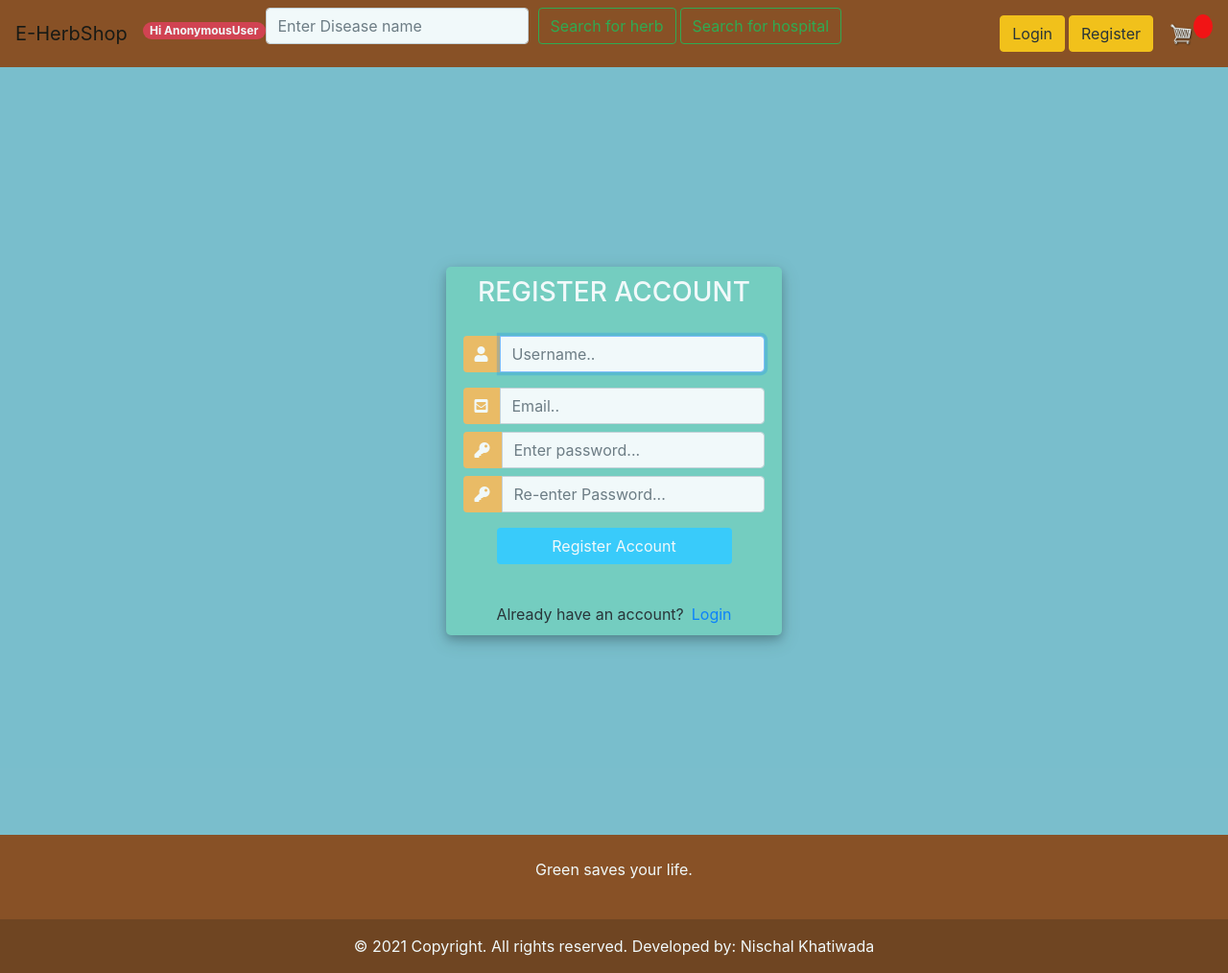
After one commit to bhattaraigirija/djangoProject2, a Django app: page /register/ in a window 1280 px wide. The commit adds this page. Shown: the whole page at 96% size. Run offline with Django 3.2, Linux system fonts and the light colour scheme; some libraries are stand-ins or nearby versions.

Commit message:
In this upadate, we've added checkout page along with paypal integration. We've also created a login/register system.

```diff
--- a/store/Templates/store/cart.html
+++ b/store/Templates/store/cart.html
@@ -12,7 +12,7 @@
                 <tr>
                     <th><h5>Items: <strong>{{ order.get_cart_item }}</strong></h5></th>
                     <th><h5>Total: <strong>${{ order.get_cart_total }}</strong></h5></th>
-                    <th><a style="float: right;margin: 5px;" class="btn btn-success" href="">Checkout</a>
+                    <th><a style="float: right;margin: 5px;" class="btn btn-success" href="{%url 'checkout'%}">Checkout</a>
                     </th>
                 </tr>
             </table>
--- a/store/Templates/store/main.html
+++ b/store/Templates/store/main.html
@@ -37,6 +37,16 @@
 
         </ul>
         <div id="log" class="form-inline my-2 my-lg-0">
+
+            {% if request.user.is_authenticated %}
+            <a href="{% url 'logout' %}" class="btn btn-warning">Logout</a>
+            {% if request.user.is_superuser %}
+            <a href="" class="btn btn-warning">Admin mode</a>
+            {% endif %}
+            {% else %}
+            <a href="{% url 'login' %}" class="btn btn-warning">Login</a>
+            <a href="{% url 'register' %}" class="btn btn-warning">Register</a>
+            {% endif %}
 
 
             <a href="{% url 'cart' %}">
--- /dev/null
+++ b/store/Templates/store/register.html
@@ -0,0 +1,153 @@
+{% extends 'store/main.html' %}
+{% load static %}
+{% block content %}
+<html>
+
+<head>
+    <title>Login</title>
+    <link rel="stylesheet" href="https://stackpath.bootstrapcdn.com/bootstrap/4.1.3/css/bootstrap.min.css"
+          integrity="sha384-MCw98/SFnGE8fJT3GXwEOngsV7Zt27NXFoaoApmYm81iuXoPkFOJwJ8ERdknLPMO" crossorigin="anonymous">
+    <script src="https://ajax.googleapis.com/ajax/libs/jquery/3.3.1/jquery.min.js"></script>
+    <link rel="stylesheet" href="https://use.fontawesome.com/releases/v5.6.1/css/all.css"
+          integrity="sha384-gfdkjb5BdAXd+lj+gudLWI+BXq4IuLW5IT+brZEZsLFm++aCMlF1V92rMkPaX4PP" crossorigin="anonymous">
+
+    <style>
+        body,
+        html {
+            margin: 0;
+            padding: 0;
+            height: 100%;
+            background: #7abecc !important;
+        }
+
+        .user_card {
+            width: 350px;
+            margin-top: auto;
+            margin-bottom: auto;
+            background: #74cfbf;
+            position: relative;
+            display: flex;
+            justify-content: center;
+            flex-direction: column;
+            padding: 10px;
+            box-shadow: 0 4px 8px 0 rgba(0, 0, 0, 0.2), 0 6px 20px 0 rgba(0, 0, 0, 0.19);
+            -webkit-box-shadow: 0 4px 8px 0 rgba(0, 0, 0, 0.2), 0 6px 20px 0 rgba(0, 0, 0, 0.19);
+            -moz-box-shadow: 0 4px 8px 0 rgba(0, 0, 0, 0.2), 0 6px 20px 0 rgba(0, 0, 0, 0.19);
+            border-radius: 5px;
+
+        }
+
+        .form_container {
+            margin-top: 20px;
+        }
+
+        #form-title {
+            color: #fff;
+        }
+
+        .login_btn {
+            width: 100%;
+            background: #33ccff !important;
+            color: white !important;
+        }
+
+        .login_btn:focus {
+            box-shadow: none !important;
+            outline: 0px !important;
+        }
+
+        .login_container {
+            padding: 0 2rem;
+        }
+
+        .input-group-text {
+            background: #f7ba5b !important;
+            color: white !important;
+            border: 0 !important;
+            border-radius: 0.25rem 0 0 0.25rem !important;
+        }
+
+        .input_user,
+        .input_pass:focus {
+            box-shadow: none !important;
+            outline: 0px !important;
+        }
+
+    </style>
+
+</head>
+<body>
+<div class="container h-100">
+    <div class="d-flex justify-content-center h-100">
+        <div class="user_card">
+            <div class="d-flex justify-content-center">
+                <h3 id="form-title">REGISTER ACCOUNT</h3>
+            </div>
+            <div class="d-flex justify-content-center form_container">
+
+                <form method="POST" action="">
+                    {% csrf_token %}
+                    <div class="input-group mb-3">
+                        <div class="input-group-append">
+                            <span class="input-group-text"><i class="fas fa-user"></i></span>
+                        </div>
+                        {{form.username}}
+                    </div>
+                    <div class="input-group mb-2">
+                        <div class="input-group-append">
+                            <span class="input-group-text"><i class="fas fa-envelope-square"></i></span>
+                        </div>
+                        {{form.email}}
+                    </div>
+                    <div class="input-group mb-2">
+                        <div class="input-group-append">
+                            <span class="input-group-text"><i class="fas fa-key"></i></span>
+                        </div>
+                        {{form.password1}}
+                    </div>
+                    <div class="input-group mb-2">
+                        <div class="input-group-append">
+                            <span class="input-group-text"><i class="fas fa-key"></i></span>
+                        </div>
+                        {{form.password2}}
+                    </div>
+
+
+                    <div class="d-flex justify-content-center mt-3 login_container">
+                        <input class="btn login_btn" type="submit" value="Register Account">
+                    </div>
+
+                </form>
+            </div>
+
+            {{form.errors}}
+
+            <div class="mt-4">
+                <div class="d-flex justify-content-center links">
+                    Already have an account? <a href="{% url 'login' %}" class="ml-2">Login</a>
+                </div>
+            </div>
+        </div>
+    </div>
+</div>
+<script>
+    /* Because i didnt set placeholder values in forms.py they will be set here using vanilla Javascript
+//We start indexing at one because CSRF_token is considered and input field
+*/
+
+    //Query All input fields
+    var form_fields = document.getElementsByTagName('input')
+    form_fields[2].placeholder = 'Username..';
+    form_fields[3].placeholder = 'Email..';
+    form_fields[4].placeholder = 'Enter password...';
+    form_fields[5].placeholder = 'Re-enter Password...';
+
+
+    for (var field in form_fields) {
+        form_fields[field].className += ' form-control'
+    }
+</script>
+</body>
+</html>
+
+{% endblock content %}
--- /dev/null
+++ b/store/forms.py
@@ -0,0 +1,10 @@
+from django.forms import ModelForm
+from django.contrib.auth.forms import UserCreationForm
+from django.contrib.auth.models import User
+from django import forms
+
+
+class CreateUserForm(UserCreationForm):
+    class Meta:
+        model = User
+        fields = ['username', 'email', 'password1', 'password2']
--- a/store/urls.py
+++ b/store/urls.py
@@ -4,5 +4,11 @@ from . import views
 urlpatterns = [
     path('', views.store, name='store'),
     path('cart/', views.cart, name='cart'),
-    path('update_item/', views.updateItem, name='update_item')
+    path('update_item/', views.updateItem, name='update_item'),
+    path('checkout/', views.checkout, name='checkout'),
+    path('processOrder/', views.processOrder, name='processOrder'),
+    path('login/', views.loginpage, name='login'),
+    path('register/', views.register, name='register'),
+    path('logout/', views.logoutuser, name='logout')
+
 ]
--- a/store/views.py
+++ b/store/views.py
@@ -3,6 +3,12 @@ from django.http import JsonResponse
 from django.shortcuts import render, redirect
 from .models import *
 import json
+import datetime
+from .forms import CreateUserForm
+from django.contrib.auth.forms import UserCreationForm
+from django.contrib import messages
+from django.contrib.auth import authenticate, login, logout
+from django.contrib.auth.decorators import login_required
 
 
 def store(request):
@@ -34,6 +40,7 @@ def cart(request):
 
     return render(request, 'store/cart.html', {'items': items, 'order': order, 'cartItems': cartItems})
 
+
 def updateItem(request):
     data = json.loads(request.body)
     productId = data['productId']
@@ -42,10 +49,9 @@ def updateItem(request):
     print('productId:', productId)
 
     customer = request.user.customer
-    product = Product.objects.get(id = productId)
+    product = Product.objects.get(id=productId)
     order, created = Order.objects.get_or_create(customer=customer, complete=False)
-    orderItem, created = OrderItem.objects.get_or_create(order=order, Product= product)
-
+    orderItem, created = OrderItem.objects.get_or_create(order=order, Product=product)
 
     if action == 'add':
         orderItem.quantity = (orderItem.quantity + 1)
@@ -55,16 +61,93 @@ def updateItem(request):
     elif action == 'rall':
         orderItem.quantity = (orderItem.quantity - orderItem.quantity)
 
-
-
-
     orderItem.save()
     if orderItem.quantity <= 0:
         orderItem.delete()
 
+    return JsonResponse('item was added', safe=False)
 
 
+def checkout(request):
+    if request.user.is_authenticated:
+        customer = request.user.customer
+        order, created = Order.objects.get_or_create(customer=customer, complete=False)
+        items = order.orderitem_set.all()
+        cartItems = order.get_cart_item
+    else:
+        items = []
+        order = {'get_cart_total': 0, 'get_cart_item': 0}
+        cartItems = order['get_cart_item']
+    return render(request, 'store/checkout.html', {'items': items, 'order': order, 'cartItems': cartItems})
 
 
+def processOrder(request):
+    transactionId = datetime.datetime.now().timestamp()
+    data = json.loads(request.body)
+    total = (data['form']['total'])
+    Order.transaction_id = transactionId
+    if total == Order.get_cart_total:
+        Order.complete = True
+        Order.save()
 
-    return JsonResponse('item was added', safe= False)
+    if request.user.is_authenticated:
+        customer = request.user.customer
+    else:
+        print('User not authenticated')
+
+    print("Data:", request.body)
+
+    return JsonResponse('payment complete', safe=False)
+
+
+def register(request):
+    if request.user.is_authenticated:
+        return redirect('login')
+    else:
+        form = CreateUserForm()
+        if request.method == 'POST':
+            form = CreateUserForm(request.POST)
+            if form.is_valid():
+                form.save()
+                user = form.cleaned_data.get('username')
+                # mail= form.cleaned_data.get('email')
+                # cutomer_obj=Customer.objects.create(user=request.user, name=user, email=mail)
+                # cutomer_obj.save()
+
+                messages.success(request, 'Account was created for ' + user)
+
+                return redirect('login')
+
+        return render(request, 'store/register.html', {'form': form})
+
+
+def loginpage(request):
+    if request.user.is_authenticated:
+
+        return redirect('store')
+    else:
+        if request.method == 'POST':
+            username = request.POST.get('username')
+            password = request.POST.get('password')
+
+            user = authenticate(request, username=username, password=password)
+
+            if user is not None:
+
+                login(request, user)
+                mail = request.user.email
+                if Customer.objects.filter(user=request.user).exists() == False:
+                    cutomer_obj = Customer.objects.create(user=request.user, name=username, email=mail)
+                    cutomer_obj.save()
+
+                return redirect('store')
+            else:
+                messages.info(request, 'Username OR password is incorrect')
+
+        context = {}
+        return render(request, 'store/login.html', context)
+
+
+def logoutuser(request):
+    logout(request)
+    return redirect('login')
```
Also changed, not shown: store/Templates/store/checkout.html (added, +167 -0 lines), store/Templates/store/cheskout.html (deleted, +0 -10 lines), store/Templates/store/login.html (added, +136 -0 lines).
